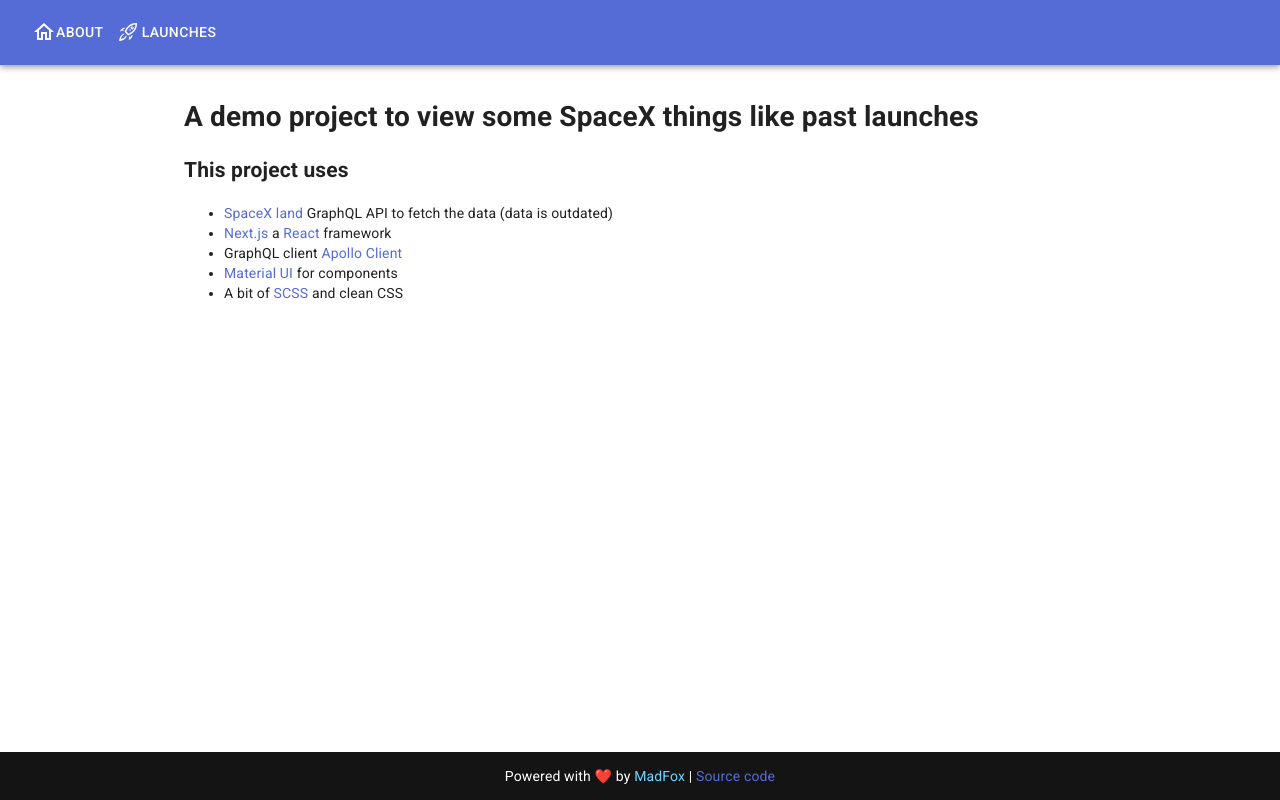
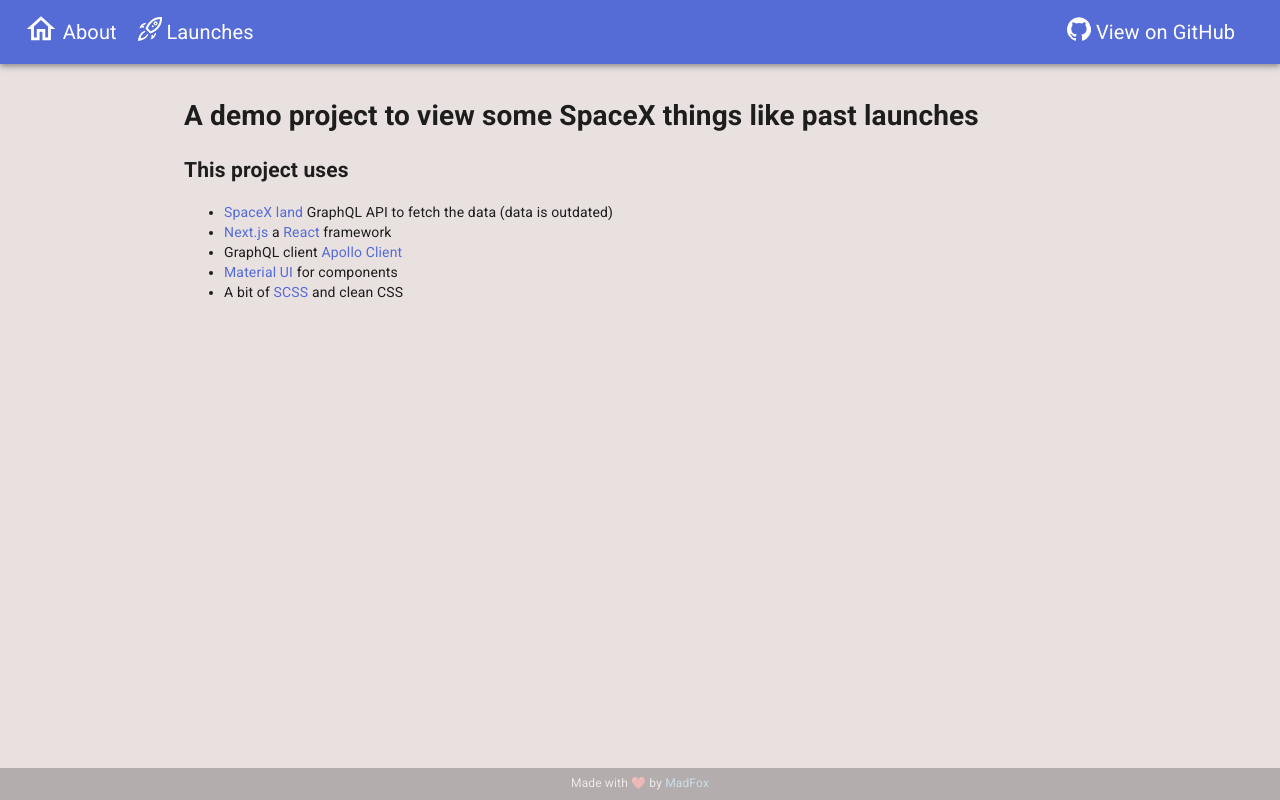
Before and after one commit to XMadFoX/spacex-nextjs, a Next.js app: page / in a window 1280 px wide. Built offline with nearby package versions, Linux system fonts and the light colour scheme.

Commit message:
Updated header & footer

```diff
--- a/package.json
+++ b/package.json
@@ -1,6 +1,6 @@
 {
 	"name": "spacex-nextjs",
-	"version": "0.9.0",
+	"version": "0.9.1",
 	"private": true,
 	"dependencies": {
 		"@apollo/client": "^3.4.10",
--- a/src/components/Footer.jsx
+++ b/src/components/Footer.jsx
@@ -1,18 +1,26 @@
 // import { Link } from '@material-ui/core';
 import Box from '@material-ui/core/Box';
 import Link from './Link';
-import styles from './Footer.module.css'
+import styles from './Footer.module.scss';
 
 function Footer() {
-    return (
-        <Box color='primary' className={styles.footer}>
-            <p>
-                Powered with <span role='img' aria-label='love'>❤️</span> by <Link href="https://madfox.laserflare.net" target="_blank" style={{color: "#73d7ff"}}>MadFox</Link>
-                <span> | </span>
-                <Link href="https://github.com/XMadFoX/spacex-nextjs" target="_blank">Source code</Link>
-            </p>
-        </Box>
-    )
+	return (
+		<Box color='primary' className={styles.footer}>
+			<p style={{ margin: 'auto' }}>
+				Made with{' '}
+				<span role='img' aria-label='love'>
+					❤️
+				</span>{' '}
+				by{' '}
+				<Link
+					href='https://madfox.laserflare.net'
+					target='_blank'
+					style={{ color: '#73d7ff' }}>
+					MadFox
+				</Link>
+			</p>
+		</Box>
+	);
 }
 
 export default Footer;
--- a/src/components/Footer.module.css
+++ /dev/null
@@ -1,9 +0,0 @@
-.footer {
-    position: fixed;
-    left: 0;
-    bottom: 0;
-    width: 100%;
-    background-color: #141414;
-    color: white;
-    text-align: center;
-}
--- /dev/null
+++ b/src/components/Footer.module.scss
@@ -0,0 +1,22 @@
+.footer {
+	position: fixed;
+	top: auto;
+	bottom: 0;
+	height: 2rem;
+	width: 100%;
+	background-color: #141414;
+	color: white;
+	text-align: center;
+	opacity: 0.25;
+	display: grid;
+	align-items: center;
+	font-size: 0.75rem;
+	transition: all 0.5s;
+
+	&:hover {
+		height: 3rem;
+		font-size: 1.5rem;
+		opacity: 1;
+		transition: all 0.5s;
+	}
+}
--- a/src/components/Header.jsx
+++ b/src/components/Header.jsx
@@ -2,10 +2,10 @@
 import { makeStyles } from '@material-ui/core/styles';
 import AppBar from '@material-ui/core/AppBar';
 import Toolbar from '@material-ui/core/Toolbar';
-import Button from '@material-ui/core/Button';
 import HomeIcon from '@material-ui/icons/HomeOutlined';
-import Image from 'next/image'
-import { useRouter } from 'next/router';
+import GHIcon from '@material-ui/icons/GitHub';
+import Image from 'next/image';
+import NLink from 'next/link';
 
 const useStyles = makeStyles((theme) => ({
 	root: {
@@ -20,23 +20,43 @@
 }));
 
 export default function Header() {
-    const classes = useStyles();
-    const router = useRouter()
+	const classes = useStyles();
 
 	return (
 		<div className={classes.root}>
 			<AppBar position='static' color='primary'>
-				<Toolbar>
-                    <Button color='inherit' onClick={() => router.push('/')}>
-                        <HomeIcon/>
-                        About
-                    </Button>
-					<Button color='inherit' onClick={() => router.push('/launches')}>
-                        <Image src='/images/rocket-13.svg' alt='' height='18px' width='18px'/>
-                        <p style={{marginLeft: '0.3em'}}>Launches</p>
-                    </Button>
+				<Toolbar style={{ display: 'flex' }}>
+					<Link color='inherit' href='/' title='About'>
+						<HomeIcon style={{ fontSize: '34px' }} />
+					</Link>
+					<Link href='/launches' title='Launches'>
+						<Image
+							src='/images/rocket-13.svg'
+							alt=''
+							height='24px'
+							width='24px'
+						/>
+					</Link>
+					<Link
+						href='https://github.com/xmadfox/spacex-nextjs'
+						title='View on GitHub'
+						newTab
+						style={{ marginLeft: 'auto' }}>
+						<GHIcon style={{ height: '24px' }} />
+					</Link>
 				</Toolbar>
 			</AppBar>
 		</div>
 	);
 }
+
+const Link = ({ href, children, title, style, newTab }) => (
+	<NLink href={href}>
+		<a
+			target={newTab ? '_blank' : '_self'}
+			style={{ color: '#fff', display: 'flex', marginRight: '1rem', ...style }}>
+			<span style={{ margin: 'auto' }}>{children}</span>
+			<p style={{ margin: 'auto 0.3rem', fontSize: '1.25rem' }}>{title}</p>
+		</a>
+	</NLink>
+);
--- a/src/components/theme.js
+++ b/src/components/theme.js
@@ -1,8 +1,8 @@
-import { createMuiTheme } from '@material-ui/core/styles';
+import { createTheme } from '@material-ui/core/styles';
 import { red } from '@material-ui/core/colors';
 
 // Create a theme instance.
-const theme = createMuiTheme({
+const theme = createTheme({
 	palette: {
 		primary: {
 			main: '#556cd6',
@@ -14,7 +14,7 @@
 			main: red.A400,
 		},
 		background: {
-      default: '#fff',
+			default: '#e9e0e0',
 		},
 	},
 });
--- a/src/pages/_app.js
+++ b/src/pages/_app.js
@@ -43,7 +43,7 @@
 	}, []);
 
 	return (
-		<React.Fragment>
+		<>
 			<ApolloProvider client={client}>
 				<Head>
 					<title>Home</title>
@@ -60,7 +60,7 @@
 					<Footer />
 				</ThemeProvider>
 			</ApolloProvider>
-		</React.Fragment>
+		</>
 	);
 }
 
```
Lines whose indentation alone changed are shown as unchanged.
